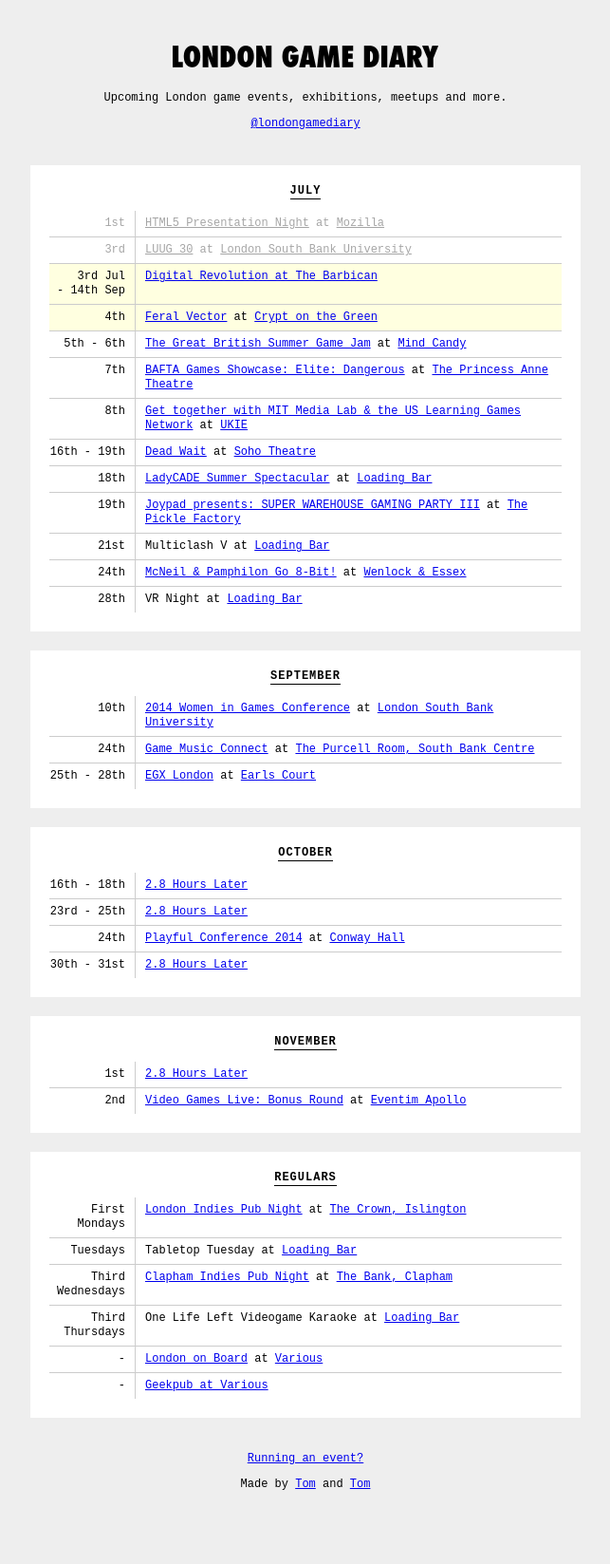
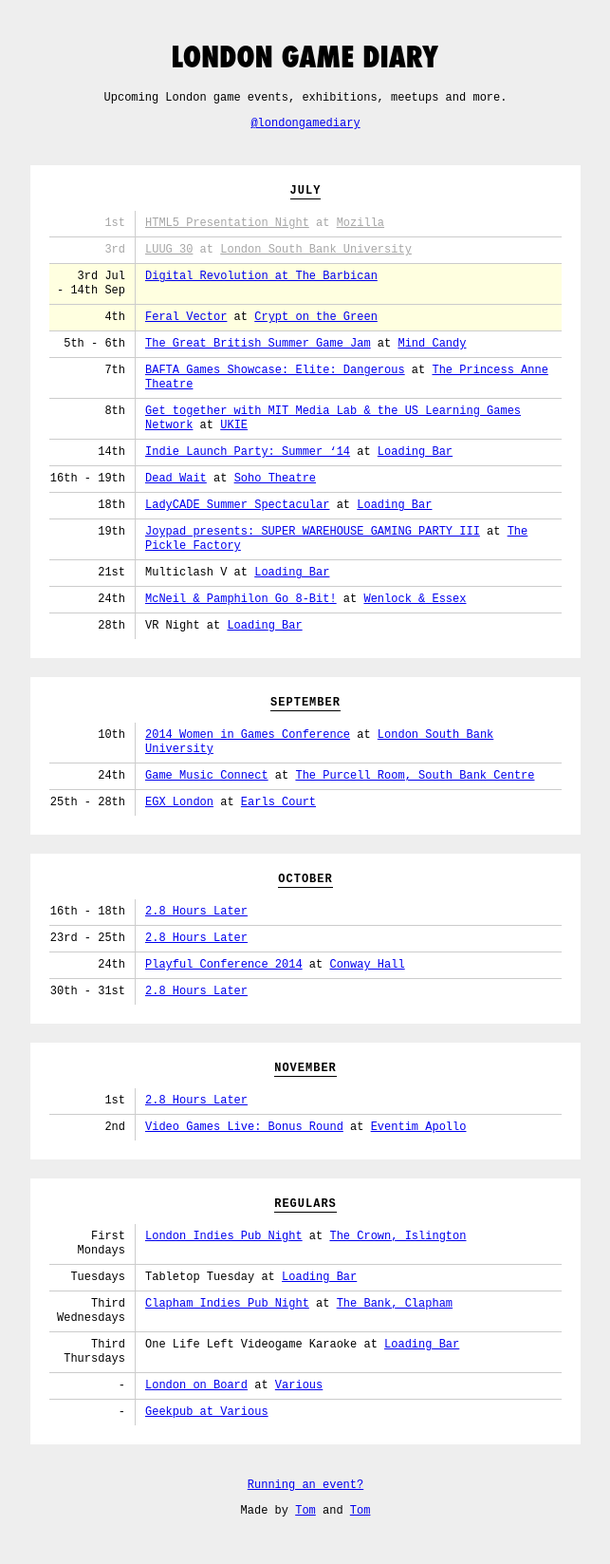
Before and after one commit to thomasmarshall/londongamediary.com, a Jekyll site: the page built from index.html, in a window 1280 px wide. Shown: the whole page at 95% size, without its empty margins (318-961 px from the left). Built offline with Jekyll 4.4.1, drawn with Linux system fonts in a browser that asks for light colours; nearby versions of some CDN libraries; before the commit the page ends 1619 px from its top, so only the background shows below that.

Commit message:
Update events.yml

```diff
--- a/_data/events.yml
+++ b/_data/events.yml
@@ -35,6 +35,11 @@
   link: "http://www.meetup.com/The-London-Educational-Games-Meetup-Group/events/189973272/"
   location: "[UKIE](http://ukie.info/)"
   date: 2014-07-08
+
+- title: "Indie Launch Party: Summer '14"
+  link: "http://www.meetup.com/London-Indie-Game-Developers/events/192634072/"
+  location: "[Loading Bar](http://twitter.com/drinkrelaxplay)"
+  date: 2014-07-14
 
 - title: "Dead Wait"
   link: "http://www.sohotheatre.com/whats-on/dead-wait/"
```
